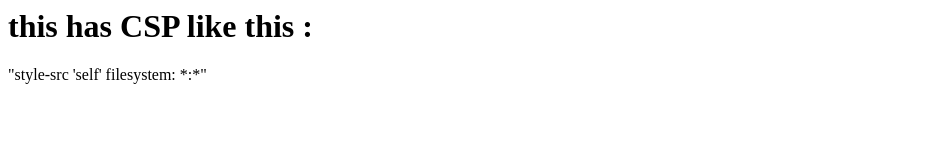
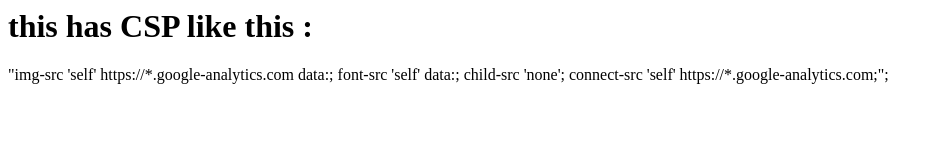
Before and after one commit to revilossor/csp-test, a website: page static/index.html in a window 1280 px wide. Shown: the whole page, without its empty margins (0-942 px from the left). Drawn offline with Linux system fonts and the light colour scheme.

Commit message:
csp from hrt-review

```diff
--- a/static/index.html
+++ b/static/index.html
@@ -1,12 +1,10 @@
 <html>
   <head>
     <title>CSP test</title>
-    <meta http-equiv="Content-Security-Policy" content="style-src 'self' filesystem: *:*" />
-    <!-- <meta http-equiv="Content-Security-Policy" content="img-src 'self' https://*.google-analytics.com data:; font-src 'self' data:; child-src 'none'; connect-src 'self' https://*.google-analytics.com;"; /> -->
+    <meta http-equiv="Content-Security-Policy" content="img-src 'self' https://*.google-analytics.com data:; font-src 'self' data:; child-src 'none'; connect-src 'self' https://*.google-analytics.com;"; />
   </head>
   <body>
     <h1>this has CSP like this :</h1>
-    <!-- <p>"img-src 'self' https://*.google-analytics.com data:; font-src 'self' data:; child-src 'none'; connect-src 'self' https://*.google-analytics.com;";</p -->
-    <p>"style-src 'self' filesystem: *:*"</p
+    <p>"img-src 'self' https://*.google-analytics.com data:; font-src 'self' data:; child-src 'none'; connect-src 'self' https://*.google-analytics.com;";</p
   </body>
 </html>
```
